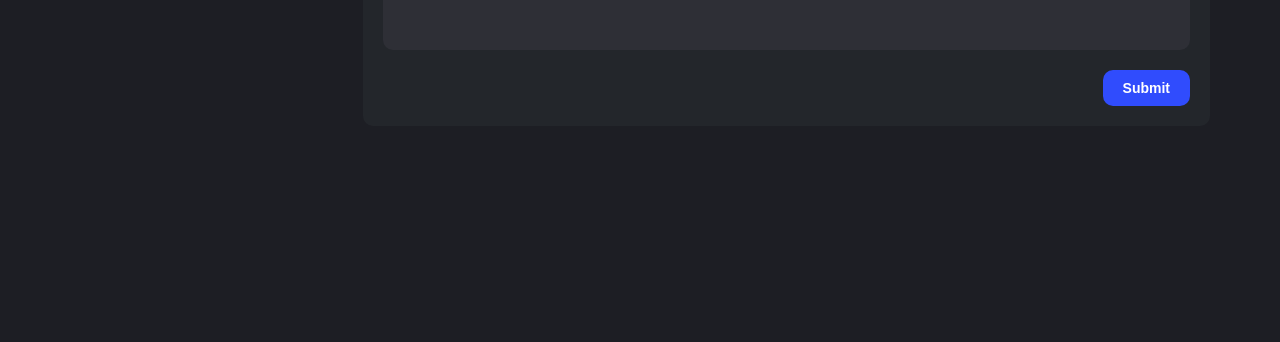
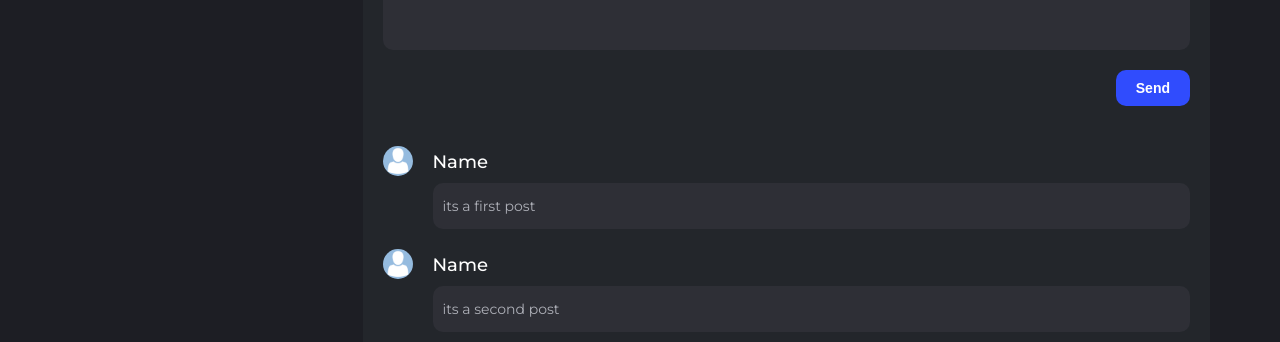
Before and after one commit to DaynoniX/react-learning_SN, a React (Create React App) app: page /profile in a window 1280 px wide. Shown: the part 610-952 px from the top of the page. Before the commit the page ends 800 px from the top, so only its background shows below. Built offline with nearby package versions, Linux system fonts and the light colour scheme.

Commit message:
Implementing props

```diff
--- a/src/components/Layout/Sidebar/Sidebar.module.scss
+++ b/src/components/Layout/Sidebar/Sidebar.module.scss
@@ -24,7 +24,8 @@
       transition: 0.2s;
     }
   }
-  button{
-    margin-top: 50px;
-  }
+
 }
+.button{
+  margin-top: 50px;
+}
--- a/src/components/Layout/Sidebar/Sidebar.jsx
+++ b/src/components/Layout/Sidebar/index.jsx
@@ -1,4 +1,5 @@
 import React from 'react';
+import Button from "../../UI/Button";
 import style from './Sidebar.module.scss'
 const Navbar = () => {
     return (
@@ -26,7 +27,7 @@ const Navbar = () => {
                         </a>
                     </li>
                 </ul>
-                <button className="btnDefault">Settings</button>
+                <Button type={style.button} text={'Settings'}/>
             </nav>
         </div>
     );
--- /dev/null
+++ b/src/components/Pages/Profile/Posts/Post/Post.module.scss
@@ -0,0 +1,32 @@
+@import '../../../../../styles/variables';
+
+.post{
+  display: flex;
+  margin-bottom: 20px;
+  &:last-child{
+    margin-bottom: 0;
+  }
+}
+.avatar{
+  width: 30px;
+  min-width: 30px;
+  height: 30px;
+  overflow: hidden;
+  border-radius: 50%;
+  margin-right: 20px;
+}
+.content {
+  width: 100%;
+}
+.text{
+  background: $bg-accent;
+  padding: 10px;
+  border-radius: 10px;
+}
+.name{
+  margin-bottom: 10px;
+  color: $txt-heading;
+  font-size: 18px;
+  font-weight: 500;
+  margin-top: 5px;
+}
--- /dev/null
+++ b/src/components/Pages/Profile/Posts/Post/index.jsx
@@ -0,0 +1,23 @@
+import React from "react";
+import styles from './Post.module.scss';
+import  '../../../../../styles/global.scss';
+
+const Post = (props) => {
+    return (
+        <div className={styles.post}>
+            <div className={styles.avatar}>
+                <img src="avtar.png" alt=""/>
+            </div>
+            <div className={styles.content}>
+                <div className={styles.name}>
+                    Name
+                </div>
+                <div className={styles.text}>
+                    <p>{props.text}</p>
+                </div>
+            </div>
+        </div>
+    );
+}
+
+export default Post;
--- a/src/components/Pages/Profile/Profile.module.scss
+++ b/src/components/Pages/Profile/Profile.module.scss
@@ -48,6 +48,9 @@ textarea{
   border-radius: 50%;
   overflow: hidden;
 }
+.posts{
+  padding: 20px;
+}
 
 
 h4{
--- a/src/components/Pages/Profile/Profile.jsx
+++ b/src/components/Pages/Profile/index.jsx
@@ -1,4 +1,6 @@
 import React from 'react';
+import Post from "./Posts/Post";
+import Button from "../../UI/Button";
 import styles from './Profile.module.scss';
 import '../../../styles/global.scss';
 
@@ -26,11 +28,13 @@ const Profile = () => {
                 <h5>My posts</h5>
                 <form action="#">
                     <textarea placeholder={'Start typing...'}></textarea>
-                    <button className={`${styles.btnDefault} ${`btnDefault`}`}>Submit</button>
+                    <Button type={styles.btnDefault} text={'Send'}/>
                 </form>
             </div>
-            <div className="posts">
-
+            <div className={styles.posts}>
+                <Post text={'its a first post'}/>
+                <Post text={'its a second post'}/>
+                <Post text={'its a third post'}/>
             </div>
         </div>
     );
--- /dev/null
+++ b/src/components/UI/Button/Button.module.scss
@@ -0,0 +1,20 @@
+@import '../../../styles/variables';
+
+.btn{
+  width: max-content;
+  display: block;
+  padding: 10px 20px;
+  background: $btn-bg;
+  border-radius: 10px;
+  font-size: 14px;
+  font-weight: 600;
+  color: #ffffff;
+  border: none;
+  outline: none;
+  transition: 0.3s;
+  cursor: pointer;
+  &:hover{
+    background: $accent;
+    transition: 0.3s;
+  }
+}
--- /dev/null
+++ b/src/components/UI/Button/index.jsx
@@ -0,0 +1,11 @@
+import React, { Fragment } from 'react';
+import styles from './Button.module.scss'
+
+const Button = (props) => { // depending on 'type' props - applying a class
+    const type = props.type;
+    return (
+        <button className={`${styles.btn} ${type}`}>{props.text}</button>
+    )
+}
+
+export default Button;
--- a/src/styles/global.scss
+++ b/src/styles/global.scss
@@ -49,24 +49,7 @@ h4{
     font-size: 24px;
     line-height: 34px;
 }
-.btnDefault{
-    width: max-content;
-    display: block;
-    padding: 10px 20px;
-    background: $btn-bg;
-    border-radius: 10px;
-    font-size: 14px;
-    font-weight: 600;
-    color: #ffffff;
-    border: none;
-    outline: none;
-    transition: 0.3s;
-    cursor: pointer;
-    &:hover{
-        background: $accent;
-        transition: 0.3s;
-    }
-}
+
 .page{
     display: grid;
     grid-template-columns: repeat(8, 1fr);
```
Also changed, not shown: src/components/Pages/page.js (+3 -5 lines), src/components/UI/Button.jsx (deleted, +0 -9 lines).
